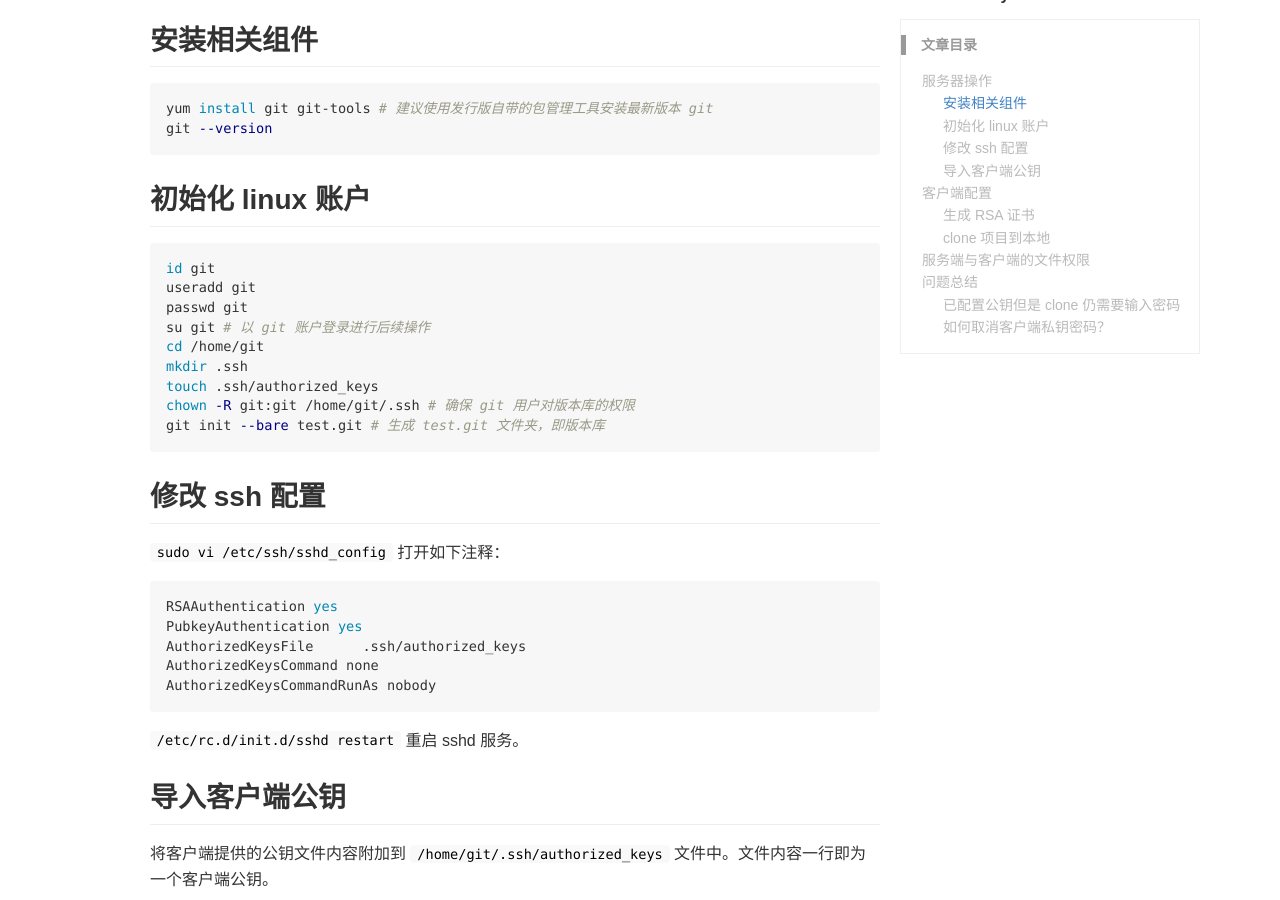
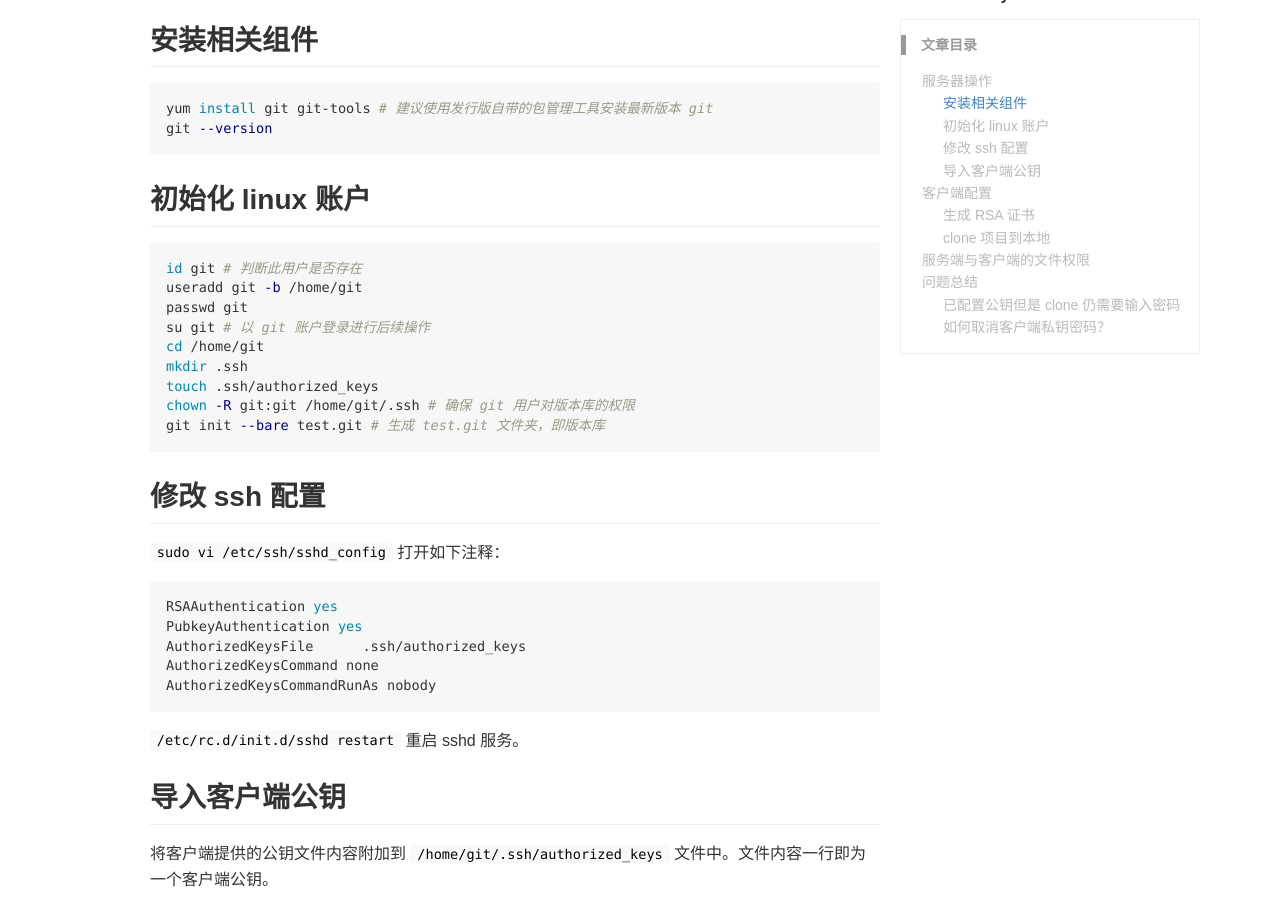
Before and after one commit to stdupanda/stdupanda.github.io, a Jekyll site: the page built from _posts/git/2018-04-24-setup-gitrepo-on-linux.md, in a window 1280 px wide and 900 px high, scrolled down 341 px. Built offline with Jekyll 4.4.1, drawn with Linux system fonts in a browser that asks for light colours; nearby versions of some CDN libraries; comment, search, counter and statistics services are not loaded.

Commit message:
2018-4-26 09:36:20

````diff
--- a/_posts/git/2018-04-24-setup-gitrepo-on-linux.md
+++ b/_posts/git/2018-04-24-setup-gitrepo-on-linux.md
@@ -20,8 +20,8 @@ git --version
 ## 初始化 linux 账户
 
 ```shell
-id git
-useradd git
+id git # 判断此用户是否存在
+useradd git -b /home/git
 passwd git
 su git # 以 git 账户登录进行后续操作
 cd /home/git
````
